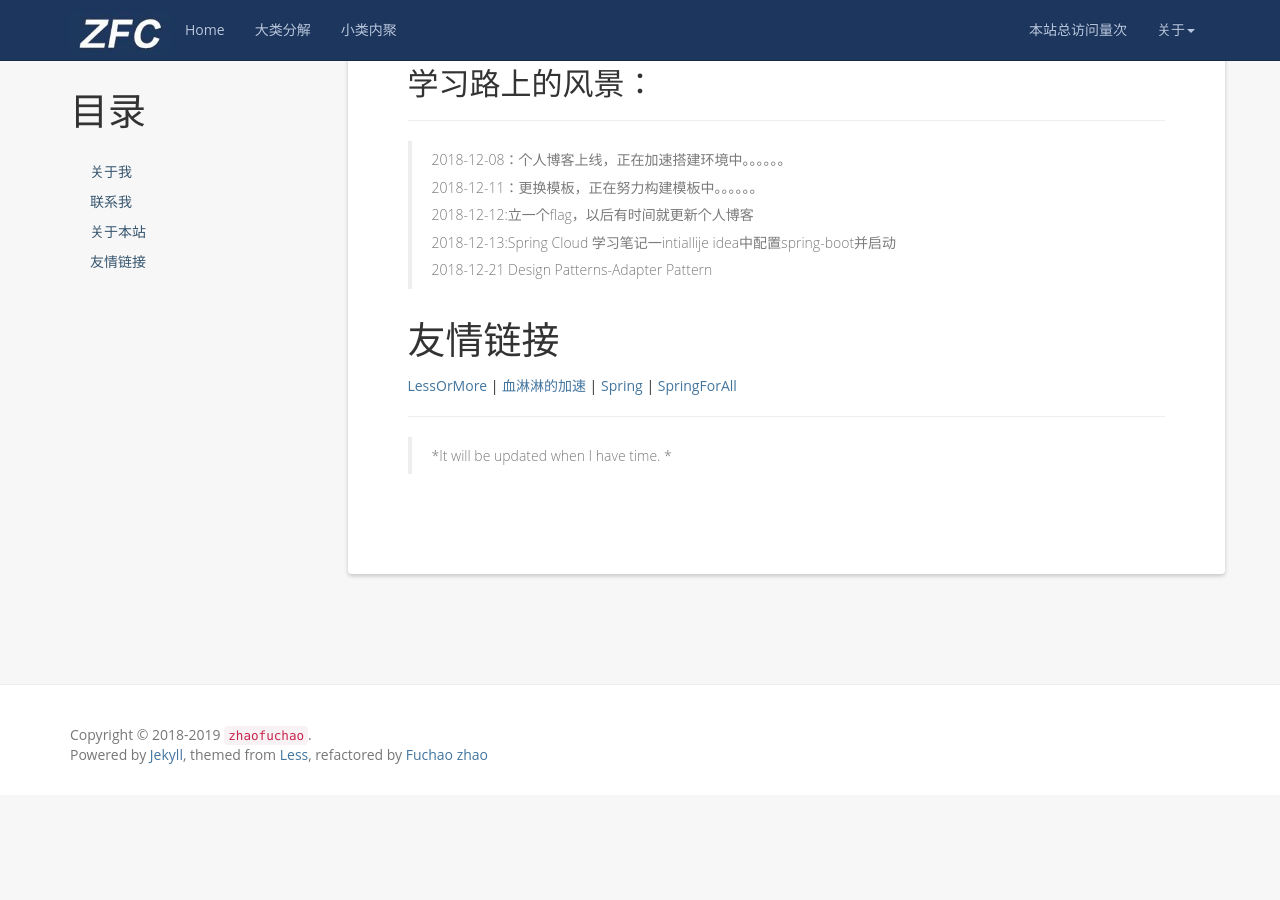
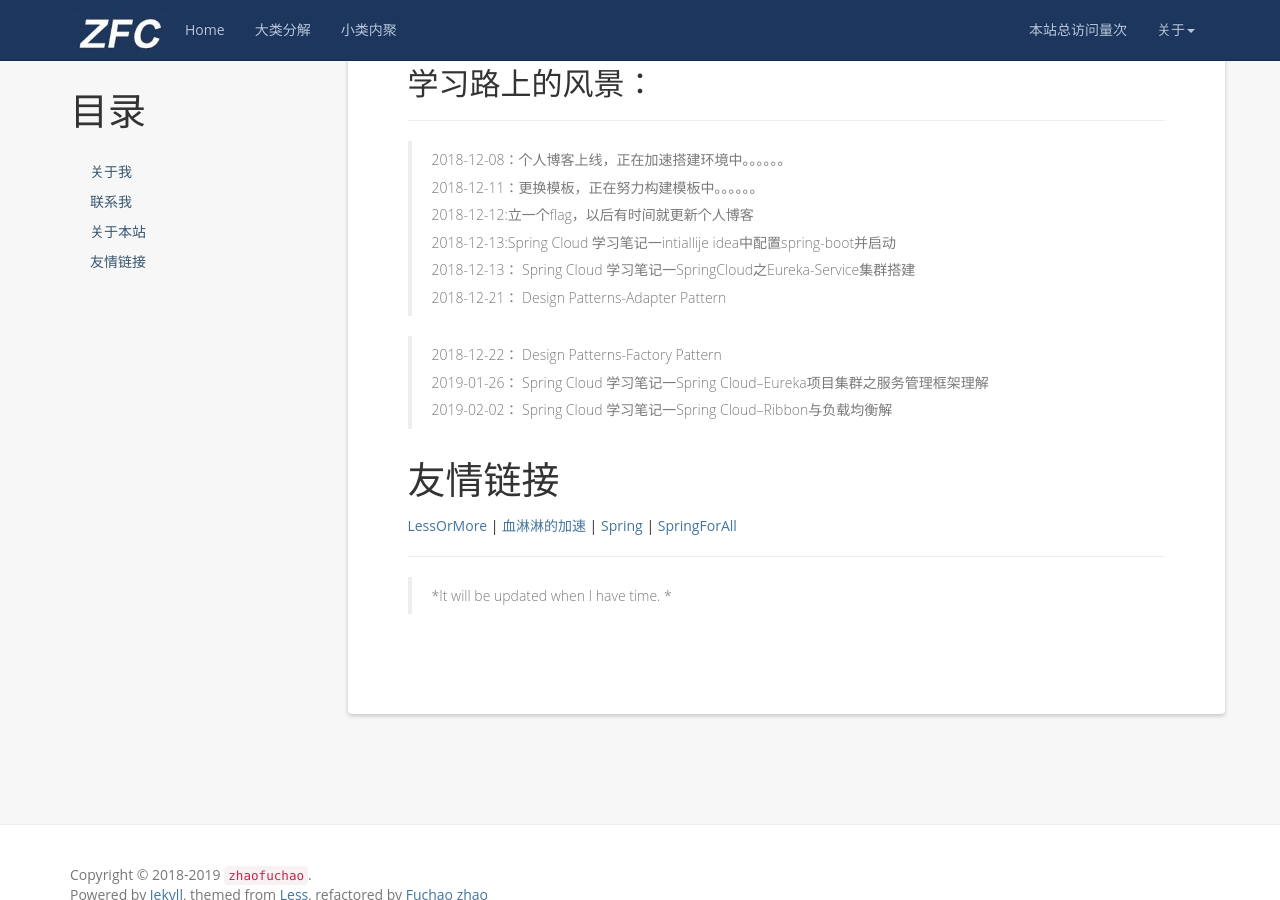
Before and after one commit to ZFCC/ZFCC.github.io, a Jekyll site: the page built from about.md, in a window 1280 px wide and 900 px high, scrolled down 953 px. Built offline with Jekyll 4.4.1, drawn with Linux system fonts in a browser that asks for light colours; nearby versions of some CDN libraries; a script that is not in the unit is left out; comment, search, counter and statistics services are not loaded; before the commit the page ends 1748 px from its top, so only the background shows below that.

Commit message:
Update about.md

```diff
--- a/about.md
+++ b/about.md
@@ -50,7 +50,15 @@ permalink: /about/
 >
 >2018-12-13:Spring Cloud 学习笔记一intiallije idea中配置spring-boot并启动
 >
-> 2018-12-21 Design Patterns-Adapter Pattern
+>2018-12-13： Spring Cloud 学习笔记一SpringCloud之Eureka-Service集群搭建
+>
+>2018-12-21： Design Patterns-Adapter Pattern
+
+>2018-12-22： Design Patterns-Factory Pattern
+>
+>2019-01-26： Spring Cloud 学习笔记一Spring Cloud--Eureka项目集群之服务管理框架理解
+>
+>2019-02-02： Spring Cloud 学习笔记一Spring Cloud--Ribbon与负载均衡解
 
 # 友情链接
 
```
